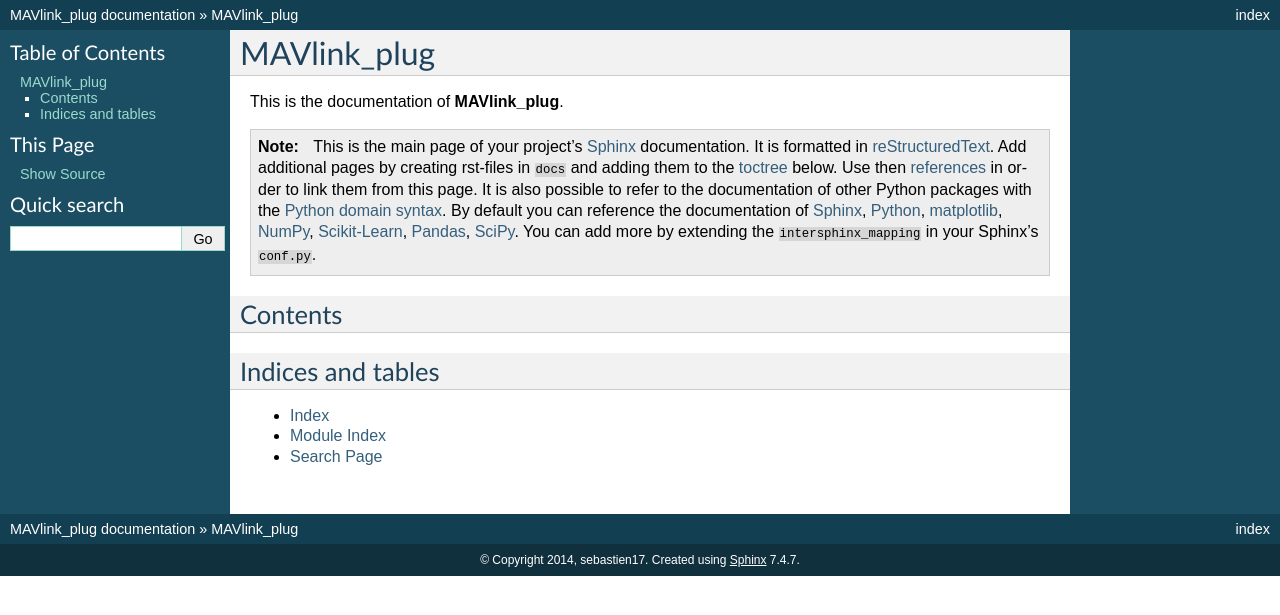
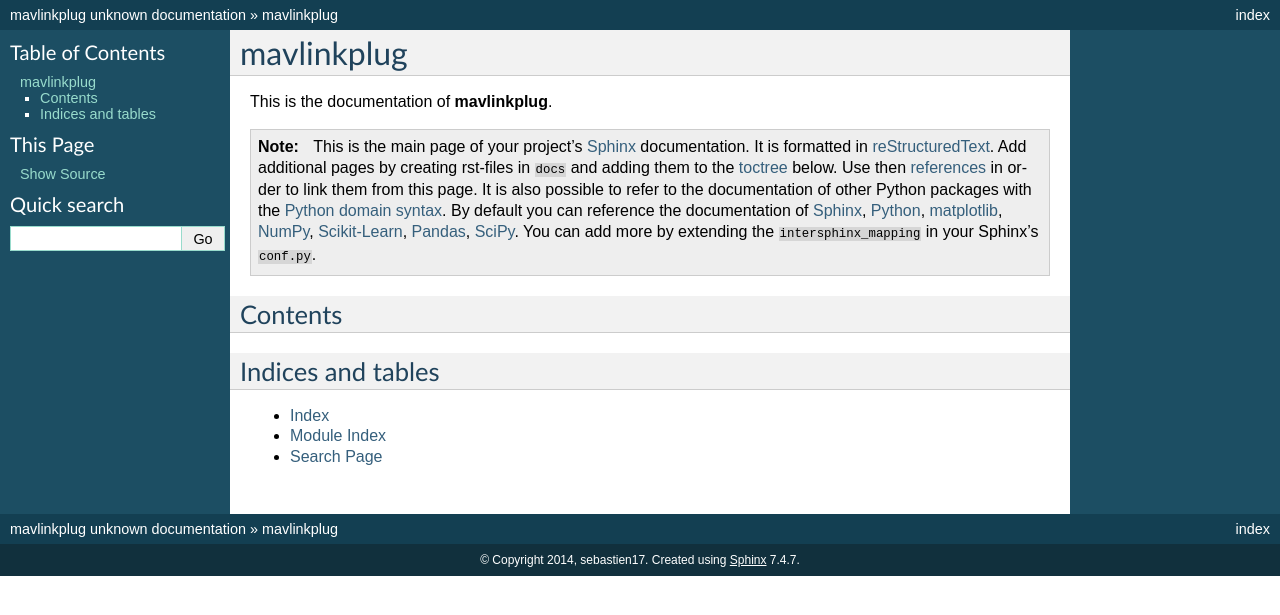
Before and after one commit to sebastien17/MAVlink_plug, a Sphinx documentation site: the page built from docs/index.rst, in a window 1280 px wide. Shown: the top 615 px of the page. Built offline with Sphinx 7.4.7, drawn with Linux system fonts in a browser that asks for light colours; formulas are drawn with MathJax 3; pages that are not in the unit, such as notebooks, are missing from menus; the version number could not be read and is left out.

```diff
--- a/docs/conf.py
+++ b/docs/conf.py
@@ -20,7 +20,7 @@ __location__ = os.path.join(os.getcwd(), os.path.dirname(
 import subprocess
 
 output_dir = os.path.join(__location__, "../docs/_rst")
-module_dir = os.path.join(__location__, "../MAVlink_plug")
+module_dir = os.path.join(__location__, "../mavlinkplug")
 cmd_line_template = "sphinx-apidoc -f -o {outputdir} {moduledir}"
 cmd_line = cmd_line_template.format(outputdir=output_dir, moduledir=module_dir)
 subprocess.call(cmd_line, shell=True)
@@ -55,7 +55,7 @@ source_suffix = '.rst'
 master_doc = 'index'
 
 # General information about the project.
-project = u'MAVlink_plug'
+project = u'mavlinkplug'
 copyright = u'2014, sebastien17'
 
 # The version info for the project you're documenting, acts as replacement for
@@ -122,7 +122,7 @@ html_theme = 'default'
 # The name for this set of Sphinx documents.  If None, it defaults to
 # "<project> v<release> documentation".
 try:
-    from mavlink_plug import __version__ as version
+    from mavlinkplug import __version__ as version
 except ImportError:
     pass
 else:
@@ -187,7 +187,7 @@ html_static_path = ['_static']
 # html_file_suffix = None
 
 # Output file base name for HTML help builder.
-htmlhelp_basename = 'mavlink_plug-doc'
+htmlhelp_basename = 'mavlinkplug-doc'
 
 
 # -- Options for LaTeX output --------------------------------------------------
@@ -206,7 +206,7 @@ latex_elements = {
 # Grouping the document tree into LaTeX files. List of tuples
 # (source start file, target name, title, author, documentclass [howto/manual]).
 latex_documents = [
-  ('index', 'user_guide.tex', u'MAVlink_plug Documentation',
+  ('index', 'user_guide.tex', u'mavlinkplug Documentation',
    u'sebastien17', 'manual'),
 ]
 
--- a/docs/index.rst
+++ b/docs/index.rst
@@ -1,8 +1,8 @@
 ============
-MAVlink_plug
+mavlinkplug
 ============
 
-This is the documentation of **MAVlink_plug**.
+This is the documentation of **mavlinkplug**.
 
 .. note::
 
--- a/mavlinkplug/_version.py
+++ b/mavlinkplug/_version.py
@@ -158,8 +158,8 @@ def versions_from_parentdir(parentdir_prefix, root, verbose=False):
     return {"version": dirname[len(parentdir_prefix):], "full": ""}
 
 tag_prefix = "v"
-parentdir_prefix = "mavlink_plug-"
-versionfile_source = "mavlink_plug/_version.py"
+parentdir_prefix = "mavlinkplug-"
+versionfile_source = "mavlinkplug/_version.py"
 
 def get_versions(default={"version": "unknown", "full": ""}, verbose=False):
     # I am in _version.py, which lives at ROOT/VERSIONFILE_SOURCE. If we have
```
Also changed, not shown: README.rst (+3 -5 lines), setup.py (+5 -2 lines), 6 other files.
